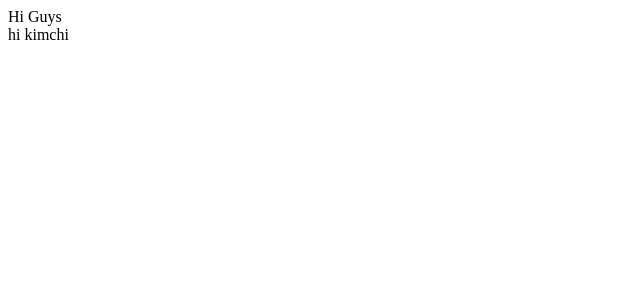
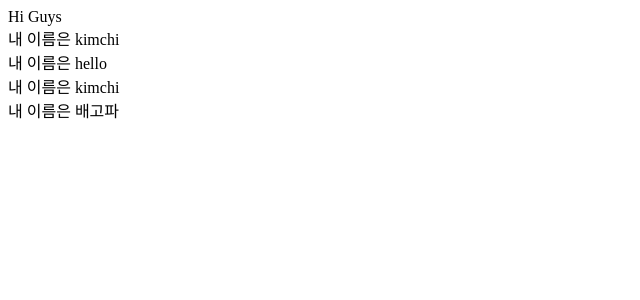
Before and after one commit to minkukjo/React-Example, a React (Create React App) app: page / in a window 1280 px wide. Shown: the top 300 px of the page, without its empty margins (0-640 px from the left). Built offline with nearby package versions, Linux system fonts and the light colour scheme.

Commit message:
add Function

```diff
--- a/package.json
+++ b/package.json
@@ -10,6 +10,7 @@
     "@types/node": "^12.12.55",
     "@types/react": "^16.9.49",
     "@types/react-dom": "^16.9.8",
+    "proptypes": "^1.1.0",
     "react": "^16.13.1",
     "react-dom": "^16.13.1",
     "react-scripts": "3.4.3",
--- a/src/components/App.tsx
+++ b/src/components/App.tsx
@@ -4,23 +4,34 @@ interface FoodFavPros {
   fav : String
 }
 
-function Food(props:FoodFavPros) {
-  return <div>
-    hi {props.fav}
+const Food: React.SFC<FoodFavPros> = ( { fav }) => (
+  <div>
+    내 이름은 {fav}
   </div>
+)
+
+const foodILike:FoodFavPros[] = [
+  {
+    fav: "hello"
+  },
+  {
+    fav: "kimchi"
+  },
+  {
+    fav: "배고파"
+  }
+]
+
+function renderFood(dish:FoodFavPros) {
+  return <Food fav={dish.fav}></Food>
 }
-
-// const Food: React.SFC<FoodFavPros> = ( { fav }) => (
-//   <div>
-//     내 이름은 {fav}
-//   </div>
-// )
 
 function App() {
   return (
     <div >
       Hi Guys
       <Food fav="kimchi"/>
+      {foodILike.map(renderFood)}
     </div>
   );
 }
```
Also changed, not shown: 1 other file (tests, documents, lock files or other folders).
